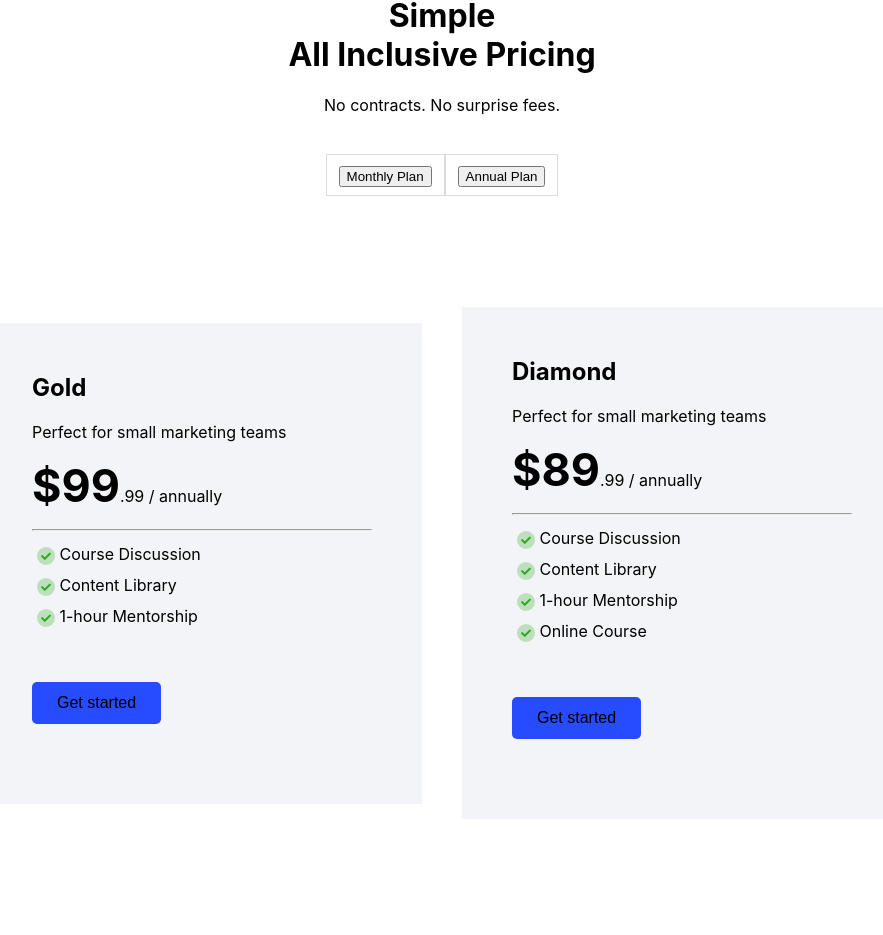
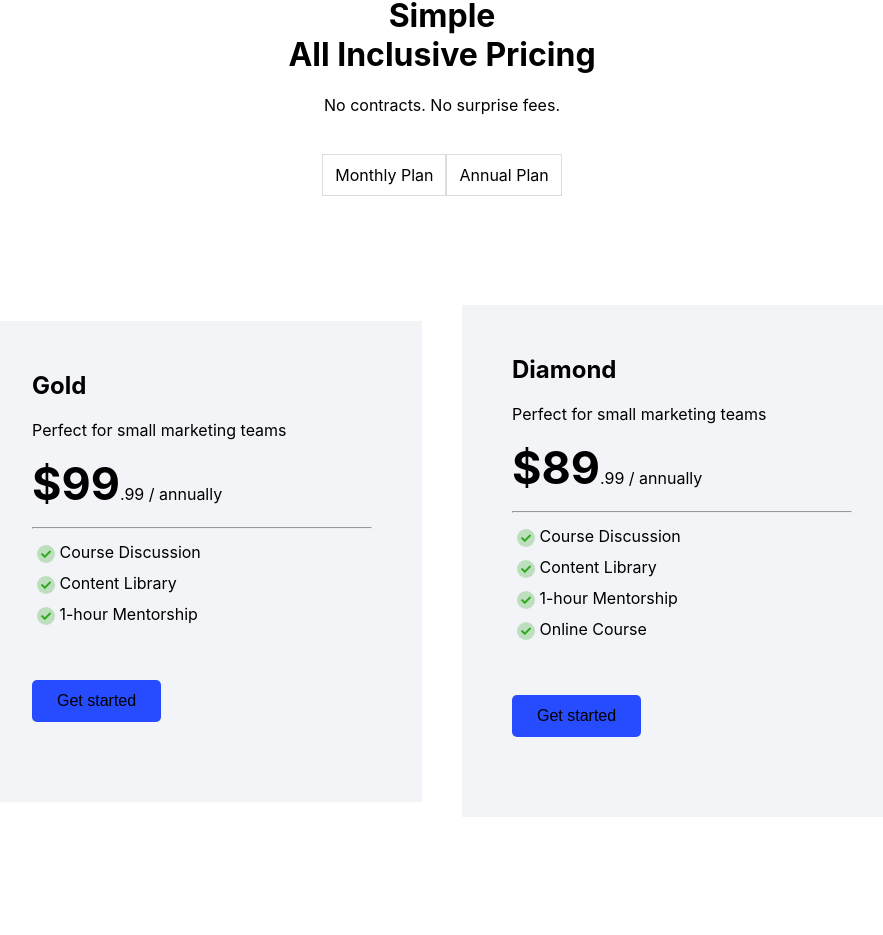
Before and after one commit to thekawsarhossain/team-project-educational, a React (Create React App) app: page / in a window 1280 px wide. Shown: the part 942-1877 px from the top of the page, without its empty margins (198-1081 px from the left). Built offline with nearby package versions, Linux system fonts and the light colour scheme.

Commit message:
some issue fixed

```diff
--- a/src/components/Home/Pricing/Pricing.js
+++ b/src/components/Home/Pricing/Pricing.js
@@ -1,6 +1,6 @@
 import { Container } from "@mui/material";
 import React from "react";
-import {BrowserRouter as Router, Link, Route, Switch } from "react-router-dom";
+import {BrowserRouter as Router,  NavLink, Route, Switch } from "react-router-dom";
 import Annual from "./Annual";
 import Monthly from "./Monthly";
 
@@ -18,12 +18,22 @@ const Pricing = () => {
       <div className="pricing-card">
         <Router>
           <div className="price-button">
-            <Link to='/monthly'>
-            <button>Monthly Plan</button>
-            </Link>
-           <Link to='/annual'>
-           <button>Annual Plan</button>
-           </Link>
+          <NavLink
+              to="/monthly"
+              style={isActive => ({
+                color: isActive ? "white" : "black",
+                background: isActive ? "#2B4EFF" : 'white',
+              })} >
+           <span className="monthly-btn"> Monthly Plan</span>
+          </NavLink>
+          <NavLink
+              to="/annual"
+              style={isActive => ({
+                color: isActive ? "white" : "black",
+                background: isActive ? "#2B4EFF" : 'white',
+              })} >
+            <span className="annual-btn">Annual Plan</span>
+          </NavLink>
           </div>
           <Switch>
             <Route exact path='/'>
```
